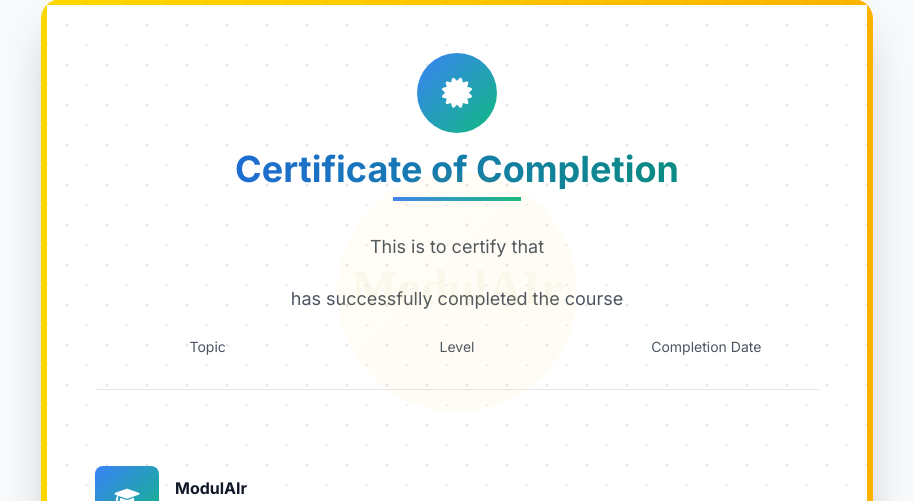
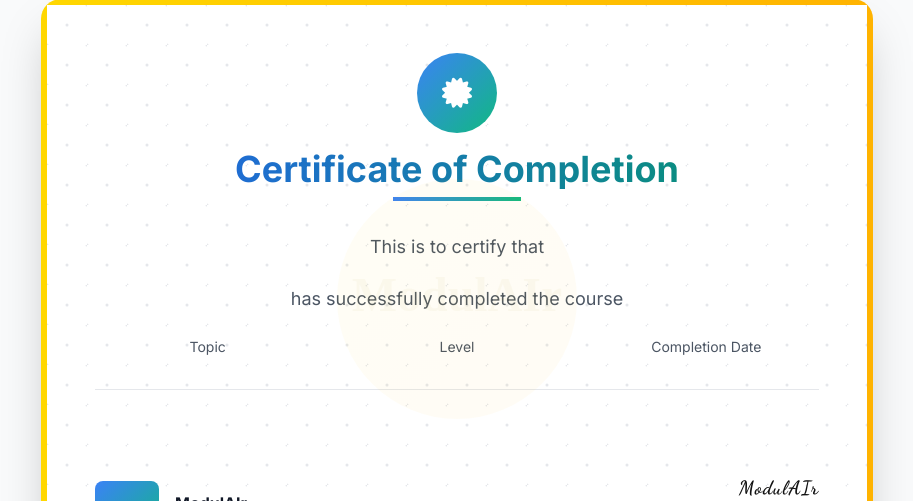
Before and after one commit to thepriest0/Modulair, a Python web app: template templates/certificate.html in a window 1280 px wide. Shown: the part 209-710 px from the top of the page, without its empty margins (183-1096 px from the left). Run offline with Jinja, Linux system fonts and the light colour scheme; the template is opened without the code that fills it, so the values that code supplies are empty.

Commit message:
Add signature area to certificate template with custom font styling. Include Google Fonts link for improved presentation.

```diff
--- a/templates/certificate.html
+++ b/templates/certificate.html
@@ -73,6 +73,7 @@
                         </div>
                     </div>
                     <div class="signature-area flex flex-col items-end">
+                        <span class="signature-script">ModulAIr</span>
                         <div class="signature-line"></div>
                         <span class="signature-label text-xs text-gray-500 mt-1">Authorized Signature</span>
                     </div>
@@ -150,6 +151,9 @@
         </div>
     </div>
 </div>
+
+<!-- Google Fonts for signature -->
+<link href="https://fonts.googleapis.com/css2?family=Dancing+Script:wght@700&display=swap" rel="stylesheet">
 
 <style>
 @media print {
@@ -279,5 +283,15 @@
 .footer-info p {
     margin-bottom: 0;
 }
+
+.signature-script {
+    font-family: 'Dancing Script', cursive, serif;
+    font-size: 1.2rem;
+    color: #111;
+    font-weight: 700;
+    margin-bottom: -0.2em;
+    letter-spacing: 1px;
+    line-height: 1;
+}
 </style>
 {% endblock %}
```
